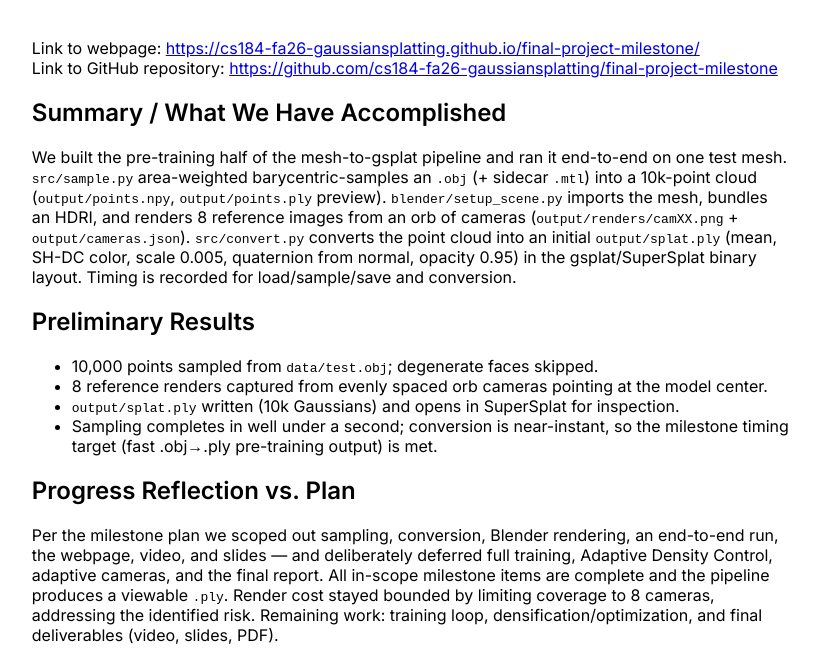
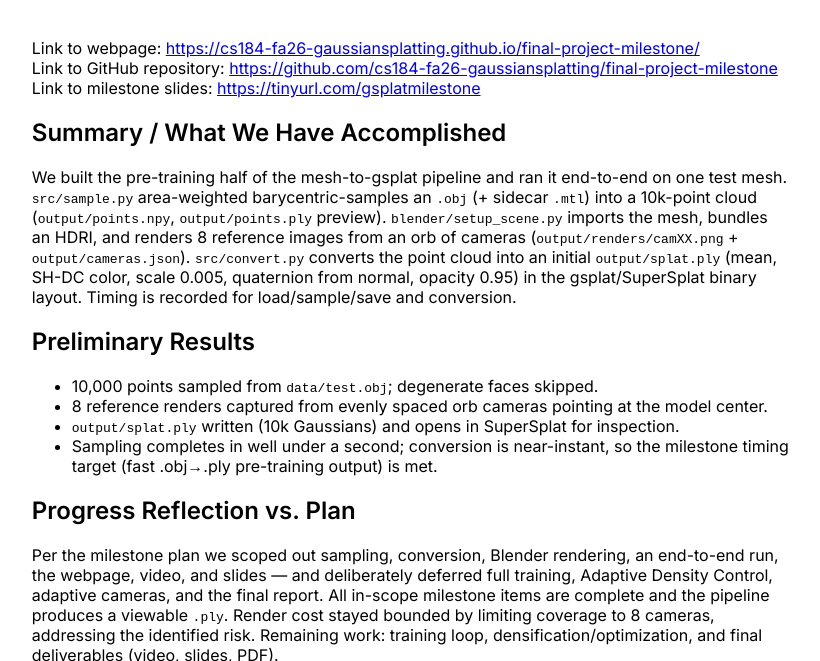
Before and after one commit to cs184-fa26-gaussiansplatting/final-project-milestone, a plain HTML site: page index.html in a window 1280 px wide. Shown: the part 173-834 px from the top of the page, without its empty margins (229-1049 px from the left). Drawn offline with nearby package versions, Linux system fonts and the light colour scheme; some packages are replaced by stand-ins of ours.

Commit message:
added link to slides

```diff
--- a/index.html
+++ b/index.html
@@ -50,6 +50,10 @@
 		<br>
 
 		Link to GitHub repository: <a href="https://github.com/cs184-fa26-gaussiansplatting/final-project-milestone">https://github.com/cs184-fa26-gaussiansplatting/final-project-milestone</a>
+
+		<br>
+
+		Link to milestone slides: <a href="https://docs.google.com/presentation/d/1usMTa2__EnTFrDZ5ubo18KP5yrN8F9cNK2c1-V_IIzQ/edit?usp=sharing">https://tinyurl.com/gsplatmilestone</a>
 
 		<h2>Summary / What We Have Accomplished</h2>
 		<p>
```
